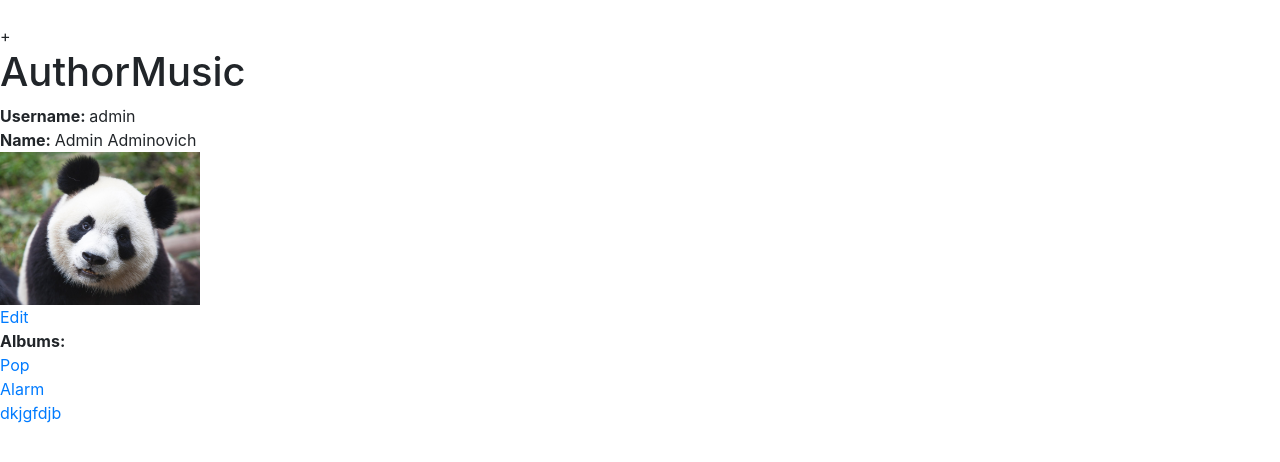
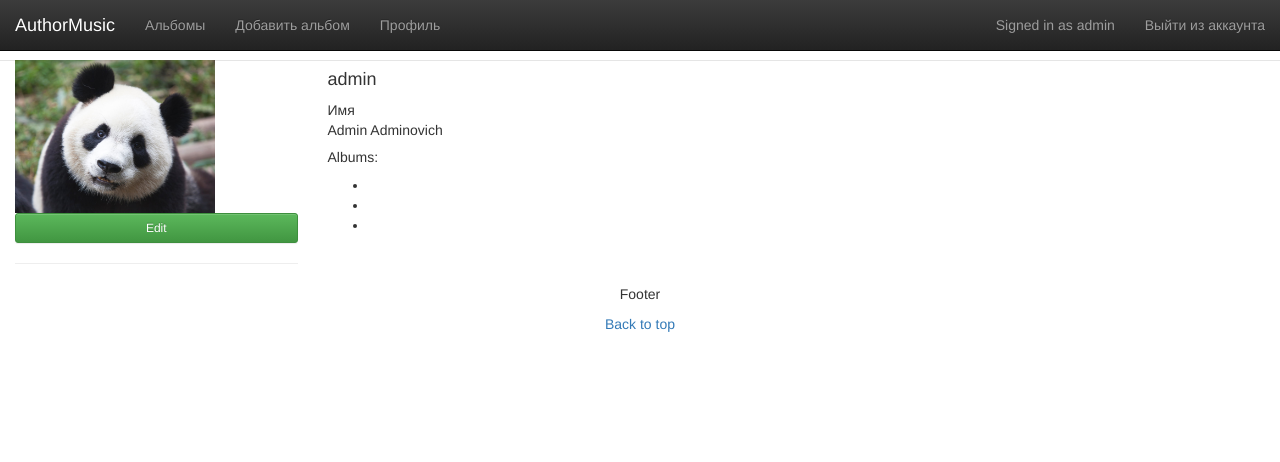
Before and after one commit to kostet19940308/authormusic, a Django app: page /users/admin/ in a window 1280 px wide. Shown: the top 462 px of the page. Run offline with Django 3.2, Linux system fonts and the light colour scheme; a user stored in the database is signed in; data comes from the database, SQL or seed files in the repository; both versions use the stored data as it was after the commit; some libraries are stand-ins or nearby versions.

Commit message:
bootstrap2

```diff
--- a/src/core/templates/base.html
+++ b/src/core/templates/base.html
@@ -5,13 +5,47 @@
     <meta charset="UTF-8">
     <title>{% block title %}{% endblock %}</title><br>
     <link rel="stylesheet" href="{% static 'bootstrap/css/bootstrap.min.css' %}">
-+   <link rel="stylesheet" href="{% static 'bootstrap/css/bootstrap-flex.css' %}"
+    +
+    <link rel="stylesheet" href="{% static 'bootstrap/css/bootstrap-theme.min.css' %}">
 </head>
 <body>
-<h1>AuthorMusic</h1>
+<nav class="navbar navbar-inverse navbar-fixed-top" role="navigation">
+    <div class="container-fluid">
+        <div class="navbar-header">
+            <a class="navbar-brand" href="/">AuthorMusic</a>
+        </div>
+        <ul class="nav navbar-nav">
+            <li><a class="nav-item nav-link" href="{% url 'albums:list' %}">Альбомы</a></li>
+            {% if user.is_authenticated %}
+            <li><a class="nav-item nav-link" href="{% url 'albums:create_album'%}">Добавить альбом</a></li>
+            <li><a class="nav-item nav-link" href="{{ user.get_absolute_url }}">Профиль</a></li>
+            {% endif %}
 
-    <div>
-        {% block content %}{% endblock %}
+        </ul>
+        <ul class="nav navbar-nav navbar-right">
+            {% if user.is_authenticated %}
+            {% url 'users:user' slug=user.username as profile %}
+            <p class="navbar-text">Signed in as <a href="{{ profile }}" class="navbar-link">{{ user.username }}</a></p>
+            <li><a class="nav-item nav-link" href="{% url 'mainpage:logout' %}">Выйти из аккаунта</a></li>
+            {% else %}
+            <li><a class="nav-item nav-link" href="{% url 'mainpage:register' %}">Регистрация</a></li>
+            <li><a class="nav-item nav-link" href="{% url 'mainpage:login' %}">Авторизация</a></li>
+            <!--<li><button type="button" onclick='location.href="{% url 'mainpage:logout' %}"' class="btn btn-default navbar-btn">Войти</button></li> -->
+            {% endif %}
+        </ul>
+    </div>
+</nav>
+
+<br><br>
+
+<div>
+    {% block content %}{% endblock %}
 </div>
+<footer style="text-align: center; padding: 0.25rem 0; border-top: .05rem solid #e5e5e5; margin-bottom: 0px;">
+    <p>Footer</p>
+    <p>
+        <a href="#">Back to top</a>
+    </p>
+</footer>
 </body>
 </html>
--- a/src/core/templates/user.html
+++ b/src/core/templates/user.html
@@ -4,20 +4,42 @@
 
 <body>
     {% block content %}
-        <b>Username: </b> {{ user_account.username }} <br>
-        <b>Name: </b> {{ user_account.get_full_name }}<br>
-        {%  if user_account.avatar %}
-            <img src = '{{ user_account.avatar.url }}' width="200px"> <br>
-        {% endif %}
-        {% if user_account == user %} <a href="{% url 'mainpage:user_edit' slug=user_account.username %}"> Edit </a>  {% endif %}<br>
-        {% if user_account.get_pubs.all %}
-            <b>Albums: </b> <br>
-            <p>
-                {%  for album in user_account.get_pubs.all %}
-                    <a href="{{ album.get_absolute_url }}"> {{ album.name }} </a> <br>
-                {% endfor %}
-            </p>
-        {% endif %}
+<div id="user-profile-2" class="user-profile tabbable">
+        <div class="tab-content row no-border padding-24 col-xs-12">
+            <div class="col-sm-3 center">
+                <img class="editable img-responsive profile-picture" alt="200x200" id="avatar2"
+                     src="{{ user_account.avatar.url }}"
+                     style="max-width: 200px; max-height: 200px;">
+                {% if user_account == user %}
+                    <a href="{% url 'mainpage:user_edit' slug=user_account.username%}" class="btn btn-sm btn-block btn-success">
+                        <i class="ace-icon fa fa-pencil bigger-120"></i>
+                        <span class="bigger-110">Edit</span>
+                    </a>
+                {% endif %}
+                <hr class="featurette-divider">
+            </div><!-- /.col -->
+
+            <div class="col-sm-9">
+                <h4 class="blue middle"> {{ user_account.username }} </h4>
+                <div class="profile-user-info profile-info-row">
+                    <div class="profile-info-name"> Имя</div>
+                    <div class="profile-info-value"> {{ user_account.get_full_name }} </div>
+                </div>
+            </div><!-- /.col -->
+
+            <div class="col-sm-6 widget-header widget-box transparent">
+                {% if user_account.get_pubs.all %}
+                    <h5 class="widget-title smaller"> Albums: </h5>
+                    <ul class="widget-body widget-main">
+                        {% for album in user_account.get_pubs.all %}
+                            <li><a href="{{ album.get_absolute_url }}">
+                                {{ album.pub_date|date:'d.m.y' }} </a></li>
+                        {% endfor %}
+                    </ul>
+                {% endif %}
+            </div>
+        </div>
+</div>
 
     {%endblock%}
 
```
Also changed, not shown: src/db.sqlite3.
